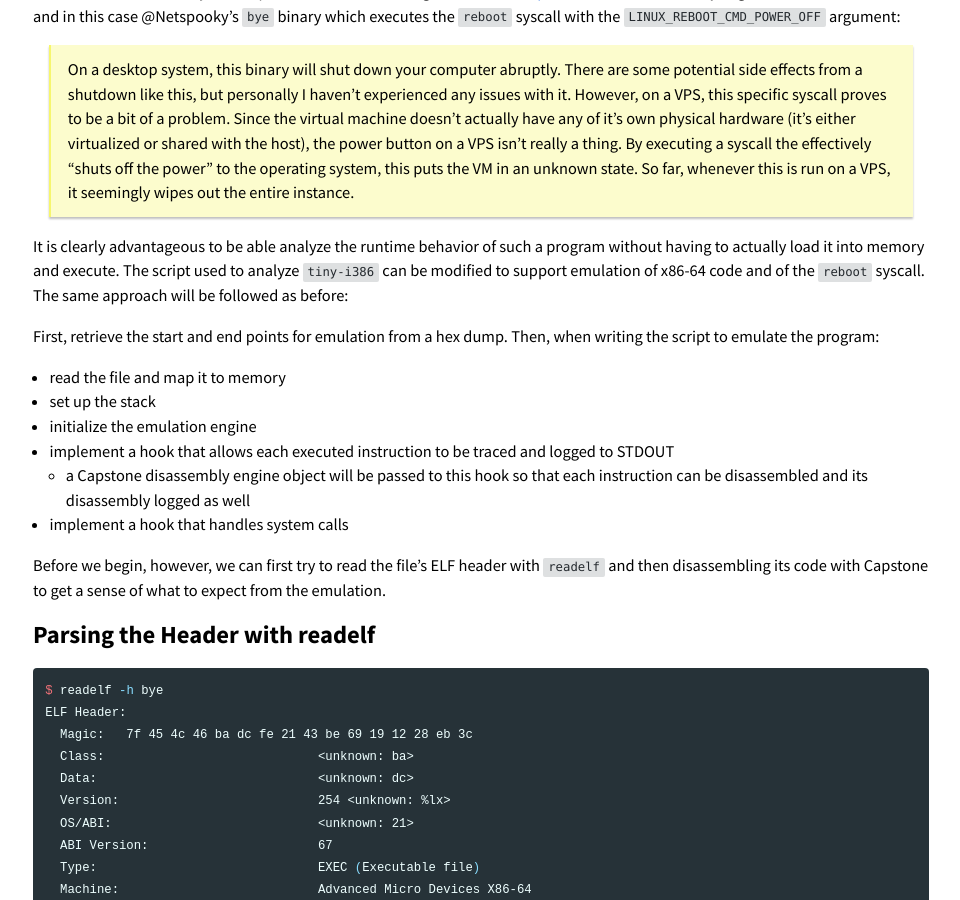
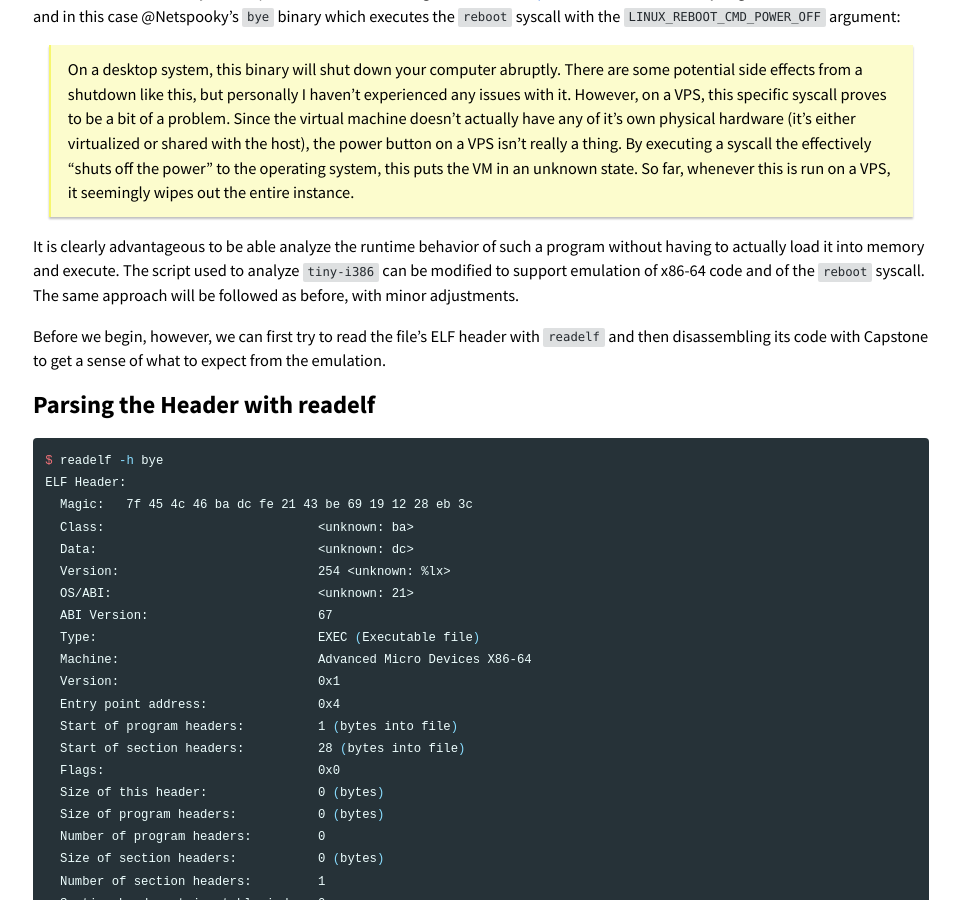
Before and after one commit to BinaryResearch/BinaryResearch.github.io, a Jekyll site: the page built from _posts/2019-09-17-Analyzing-ELF-Binaries-with-Malformed-Headers-Part-1-Emulating-Tiny-Programs.md, in a window 1280 px wide and 900 px high, scrolled down 6725 px. Shown: the whole window, without its empty margins (159-1119 px from the left). Built offline with Jekyll 4.4.1, drawn with Linux system fonts in a browser that asks for light colours.

Commit message:
minor edits

```diff
--- a/_posts/2019-09-17-Analyzing-ELF-Binaries-with-Malformed-Headers-Part-1-Emulating-Tiny-Programs.md
+++ b/_posts/2019-09-17-Analyzing-ELF-Binaries-with-Malformed-Headers-Part-1-Emulating-Tiny-Programs.md
@@ -285,15 +285,7 @@ crimeware, etc. and in this case @Netspooky's `bye` binary which executes the `r
 
 It is clearly advantageous to be able analyze the runtime behavior of such a program without having to actually load it into memory and execute.
 The script used to analyze `tiny-i386` can be modified to support emulation of x86-64 code and of the `reboot` syscall. The same approach will be followed
-as before:
-
-First, retrieve the start and end points for emulation from a hex dump. Then, when writing the script to emulate the program:
- - read the file and map it to memory
- - set up the stack
- - initialize the emulation engine
- - implement a hook that allows each executed instruction to be traced and logged to STDOUT
-   - a Capstone disassembly engine object will be passed to this hook so that each instruction can be disassembled and its disassembly logged as well
- - implement a hook that handles system calls
+as before, with minor adjustments.
 
 Before we begin, however, we can first try to read the file's ELF header with `readelf` and then disassembling its code with Capstone to get a sense of
 what to expect from the emulation.
```
